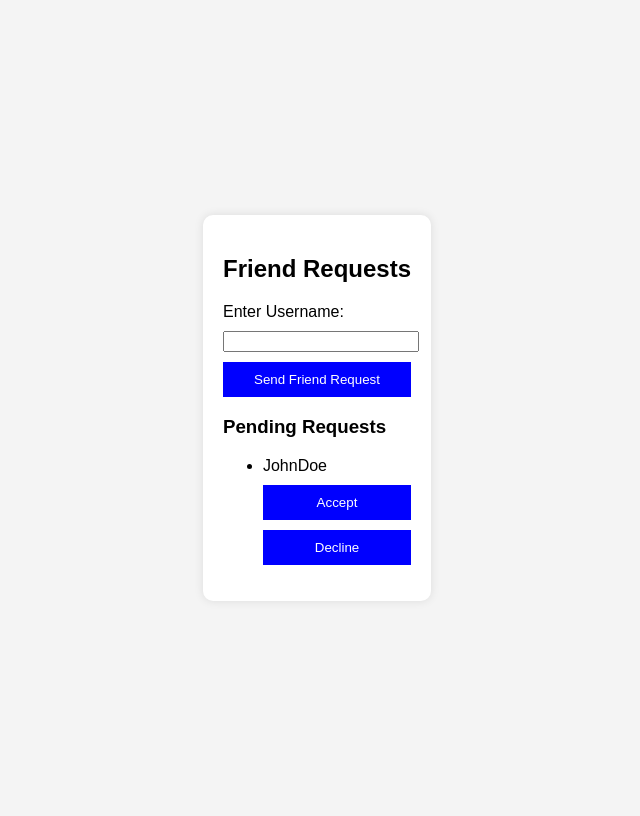
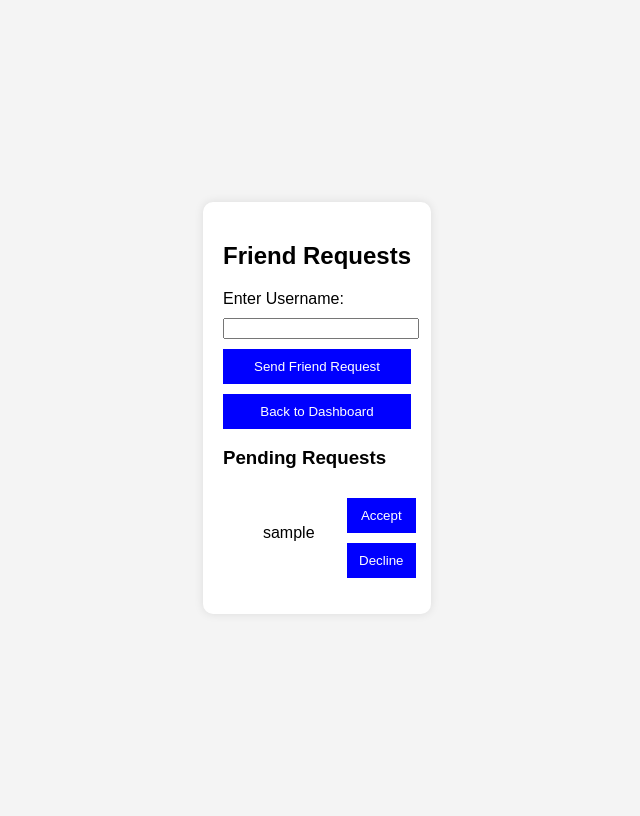
Before and after one commit to Dziga-czj/ttm4115-group9, a Flask app: template src/app/templates/friend_request.html in a window 1280 px wide. Shown: the whole page, without its empty margins (323-963 px from the left). Run offline with Flask 3, Linux system fonts and the light colour scheme; the template is opened without the code that fills it: most values are stand-ins (such as "Sample title", 1, 10 or a date in 2020).

Commit message:
Friend Request fixup

```diff
--- a/src/app/templates/friend_request.html
+++ b/src/app/templates/friend_request.html
@@ -5,21 +5,61 @@
     <meta name="viewport" content="width=device-width, initial-scale=1.0">
     <title>Friend Requests</title>
     <link rel="stylesheet" href="../static/style.css">
+    <style>
+        .friend-request {
+            display: flex;
+            justify-content: space-between;
+            align-items: center;
+            margin-bottom: 10px;
+        }
+        .friend-request button {
+            margin-left: 5px;
+        }
+    </style>
 </head>
 <body>
     <div class="container">
         <h2>Friend Requests</h2>
-        <form action="/send_request" method="post">
+        <form action="/send_request" method="post" onsubmit="showMessage(event)">
             <label for="friend_username">Enter Username:</label>
             <input type="text" id="friend_username" name="friend_username" required>
             <button type="submit">Send Friend Request</button>
         </form>
+        <p id="message" style="color: green; display: none;">Friend request sent!</p>
+        <button onclick="window.location.href='/dashboard'">Back to Dashboard</button>
+
+        <script>
+            function showMessage(event) {
+            event.preventDefault(); // Prevent form submission for demonstration
+            document.getElementById('message').style.display = 'block';
+            }
+        </script>
 
         <h3>Pending Requests</h3>
         <ul>
             <!-- Friend requests will be dynamically inserted here -->
-            <li>JohnDoe <button>Accept</button> <button>Decline</button></li>
+            {% for request in friend_requests %}
+            <li class="friend-request">
+                {{ request.username }}
+                <div>
+                    <button onclick="acceptRequest('{{ request.id }}')">Accept</button>
+                    <button onclick="declineRequest('{{ request.id }}')">Decline</button>
+                </div>
+            </li>
+            {% endfor %}
         </ul>
     </div>
+
+    <script>
+        function acceptRequest(requestId) {
+            // Add logic to handle accepting the request
+            console.log(`Accepted request with ID: ${requestId}`);
+        }
+
+        function declineRequest(requestId) {
+            // Add logic to handle declining the request
+            console.log(`Declined request with ID: ${requestId}`);
+        }
+    </script>
 </body>
 </html>
```
